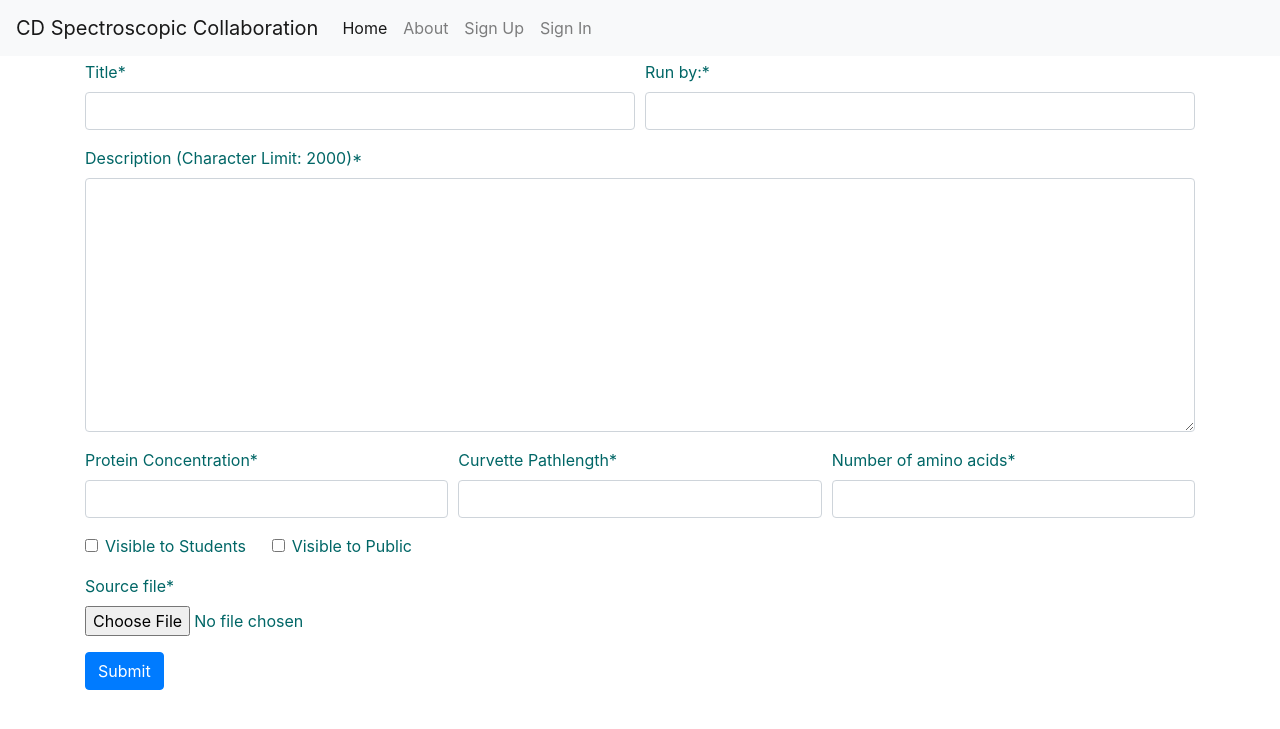
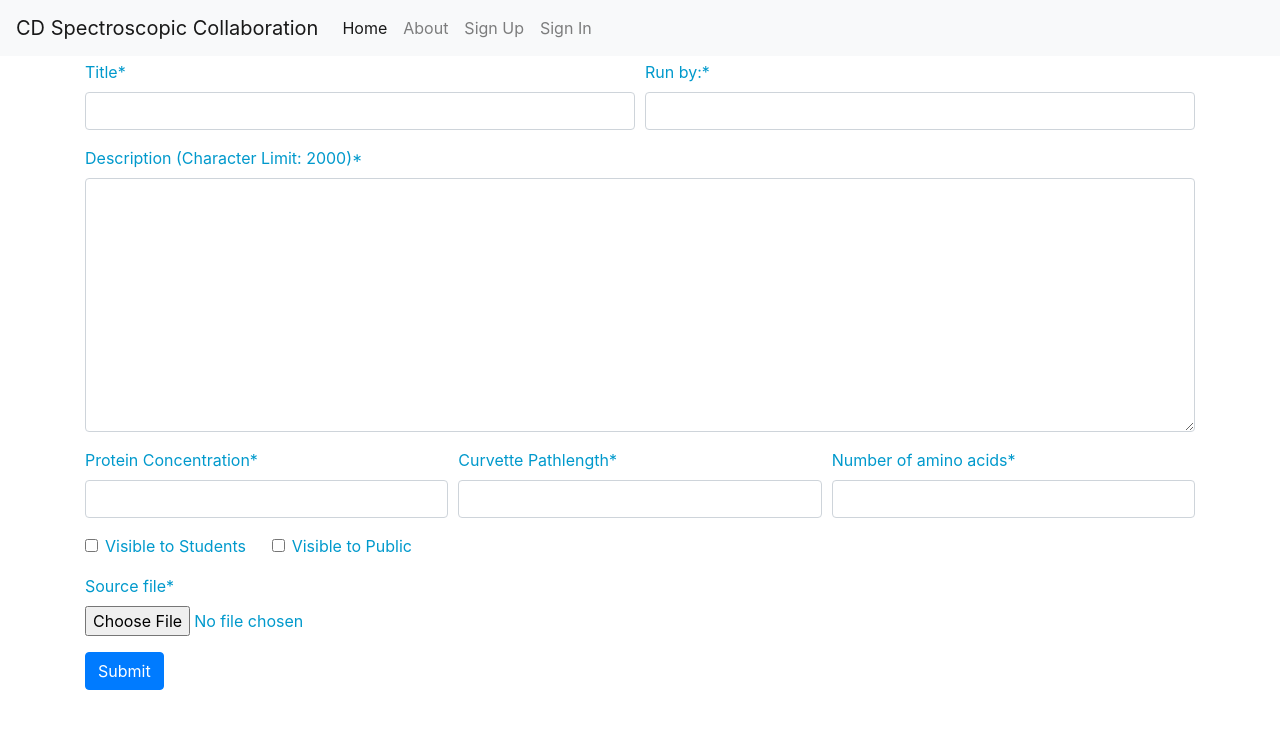
Before and after one commit to swbn1/CDSpecCollab_COSC4012020-FA24, a Django app: page /create/ in a window 1280 px wide. Shown: the top 729 px of the page. Run offline with Django 3.2, Linux system fonts and the light colour scheme; style sheets or scripts are compiled from the project's sources; some libraries are stand-ins or nearby versions.

Commit message:
Update project.scss

```diff
--- a/cd_spec_viewer_web/cd_spec_viewer_web/static/sass/project.scss
+++ b/cd_spec_viewer_web/cd_spec_viewer_web/static/sass/project.scss
@@ -28,6 +28,7 @@ $gray-greenblue: #669999;
 $mid-darkcyan: #009999;
 $light-bluecyan: #33cccc;
 $light-blue: #00ccff;
+
 
 // Alert colors
 
@@ -67,4 +68,6 @@ body{
   color:$mediumlight-blue;
   color:$darknavy-blue;
   color:$dark-cyan;
+  color:$medium-cyan;
+  color:$mid-blue;
 }
```
